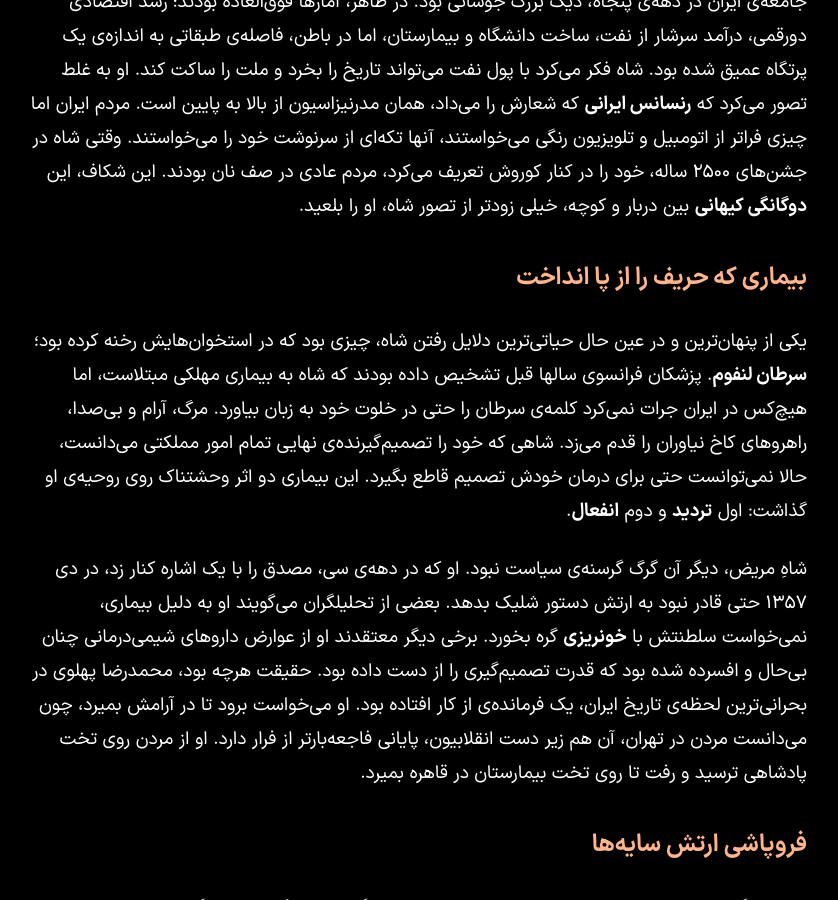
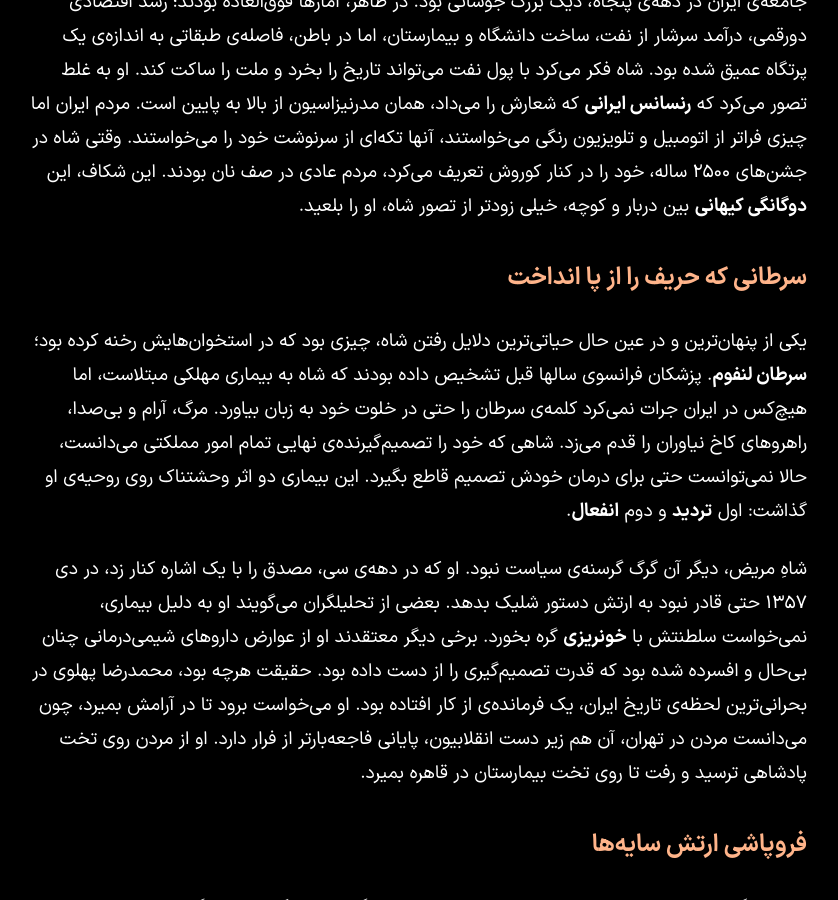
Before and after one commit to darkblog/darkblog.github.io, a Jekyll site: the page built from _posts/2026-5-26-201.md, in a window 1280 px wide and 900 px high, scrolled down 1274 px. Shown: the whole window, without its empty margins (223-1061 px from the left). Built offline with Jekyll 4.4.1, drawn with Linux system fonts in a browser that asks for light colours.

Commit message:
Update 2026-5-26-201.md

```diff
--- a/_posts/2026-5-26-201.md
+++ b/_posts/2026-5-26-201.md
@@ -12,7 +12,7 @@
 
 جامعه‌ی ایران در دهه‌ی پنجاه، دیگ بزرگ جوشانی بود. در ظاهر، آمارها فوق‌العاده بودند؛ رشد اقتصادی دورقمی، درآمد سرشار از نفت، ساخت دانشگاه و بیمارستان، اما در باطن، فاصله‌ی طبقاتی به اندازه‌ی یک پرتگاه عمیق شده بود. شاه فکر می‌کرد با پول نفت می‌تواند تاریخ را بخرد و ملت را ساکت کند. او به غلط تصور می‌کرد که **رنسانس ایرانی** که شعارش را می‌داد، همان مدرنیزاسیون از بالا به پایین است. مردم ایران اما چیزی فراتر از اتومبیل و تلویزیون رنگی می‌خواستند، آنها تکه‌ای از سرنوشت خود را می‌خواستند. وقتی شاه در جشن‌های ۲۵۰۰ ساله، خود را در کنار کوروش تعریف می‌کرد، مردم عادی در صف نان بودند. این شکاف، این **دوگانگی کیهانی** بین دربار و کوچه، خیلی زودتر از تصور شاه، او را بلعید.
 
-## بیماری که حریف را از پا انداخت
+## سرطانی که حریف را از پا انداخت
 
 یکی از پنهان‌ترین و در عین حال حیاتی‌ترین دلایل رفتن شاه، چیزی بود که در استخوان‌هایش رخنه کرده بود؛ **سرطان لنفوم**. پزشکان فرانسوی سالها قبل تشخیص داده بودند که شاه به بیماری مهلکی مبتلاست، اما هیچ‌کس در ایران جرات نمی‌کرد کلمه‌ی سرطان را حتی در خلوت خود به زبان بیاورد. مرگ، آرام و بی‌صدا، راهروهای کاخ نیاوران را قدم می‌زد. شاهی که خود را تصمیم‌گیرنده‌ی نهایی تمام امور مملکتی می‌دانست، حالا نمی‌توانست حتی برای درمان خودش تصمیم قاطع بگیرد. این بیماری دو اثر وحشتناک روی روحیه‌ی او گذاشت: اول **تردید** و دوم **انفعال**.
 
```
